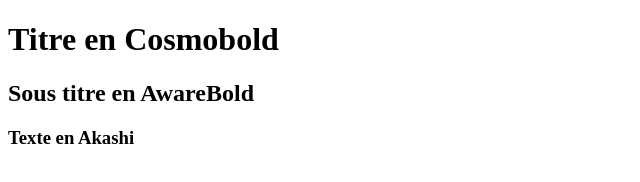
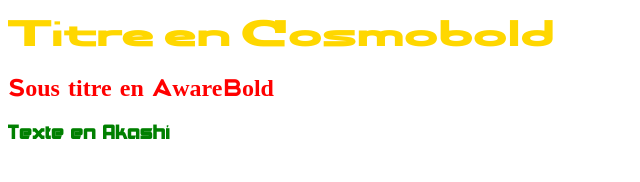
Before and after one commit to alex2022cci/site-groupe-4, a website: page index.html in a window 1280 px wide. Shown: the whole page, without its empty margins (0-640 px from the left). Drawn offline with Linux system fonts and the light colour scheme.

Commit message:
3 conflits résolu

```diff
--- a/index.html
+++ b/index.html
@@ -4,7 +4,7 @@
     <meta charset="UTF-8">
     <meta name="viewport" content="width=device-width, initial-scale=1.0">
     <title>Astronomie et Espace</title>
-
+    <link rel="stylesheet" href="CSS/alex.css">
 </head>
 <body>
 
```
Also changed, not shown: README.md.
